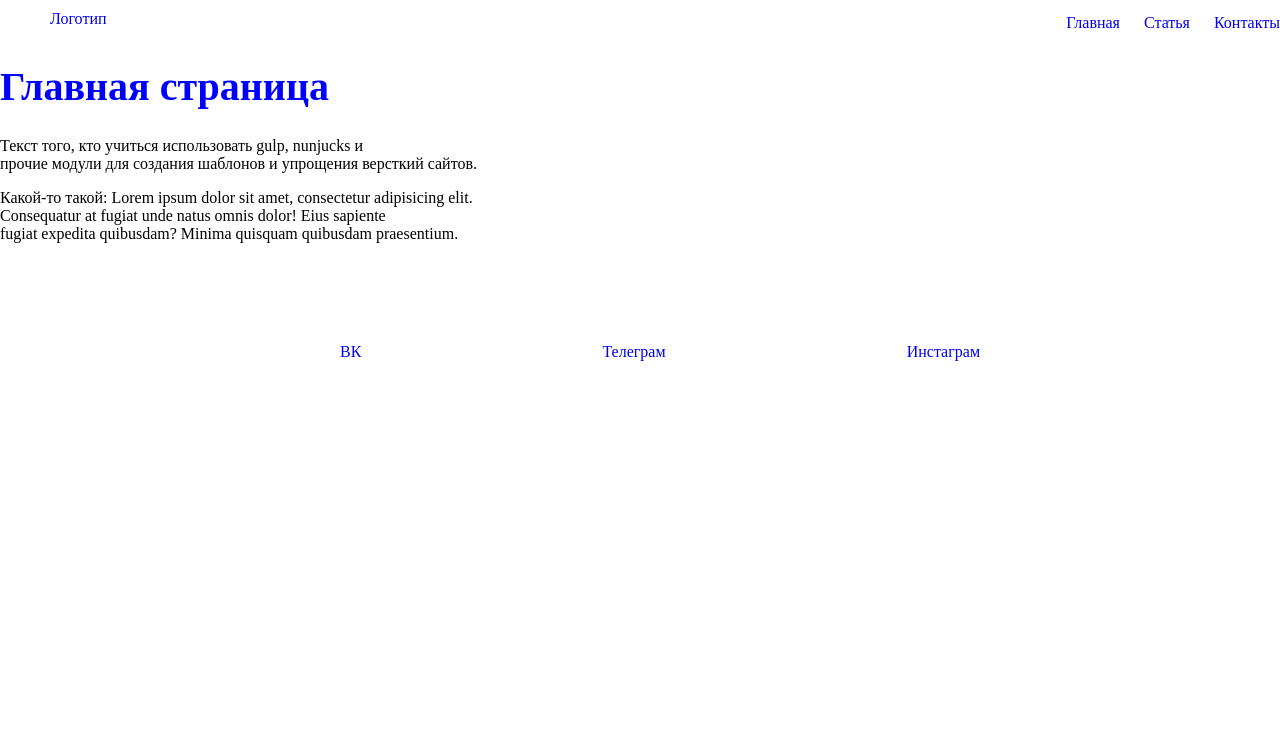
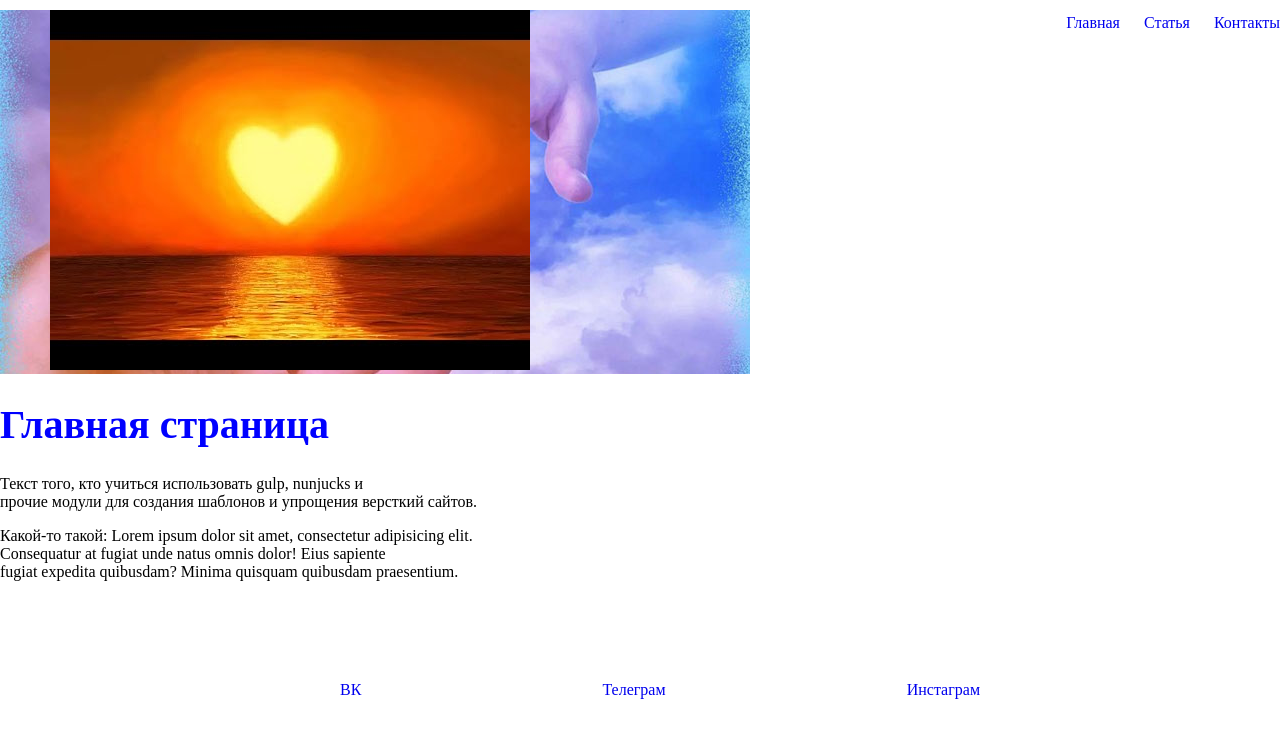
Before and after one commit to Towerbank/tower_tutorial, a website: page src/index.html in a window 1280 px wide. Drawn offline with nearby package versions, Linux system fonts and the light colour scheme; files that its build step writes are made by us from their sources.

Commit message:
проба вставки картинки - фейл

```diff
--- a/src/includes/header.html
+++ b/src/includes/header.html
@@ -2,7 +2,9 @@
   <div class="container">
     <div class="header__wrap">
       <div class="header__logo">
-        <a href="#" class="logo">Логотип</a>
+        <a href="#" class="logo">
+          <img src='/img/1.jpg' alt='закат'>
+        </a>
       </div>
 
       <div class="header__nav">
--- a/src/styles/parts/_general.scss
+++ b/src/styles/parts/_general.scss
@@ -1,7 +1,6 @@
 body {
   margin: 0 auto;
   max-width: 1400px;
-
 }
 
 .title {
--- a/src/styles/parts/_header.scss
+++ b/src/styles/parts/_header.scss
@@ -1,4 +1,7 @@
 .header {
+  background: url(../img/eto-lubov.jpg) no-repeat;
+
+
   &__wrap {
     margin-top: 10px;
     display: flex;
```
Also changed, not shown: build/article.html, build/css/main.css, build/index.html, src/img/1.jpg (added), src/img/eto-lubov.jpg (added).
